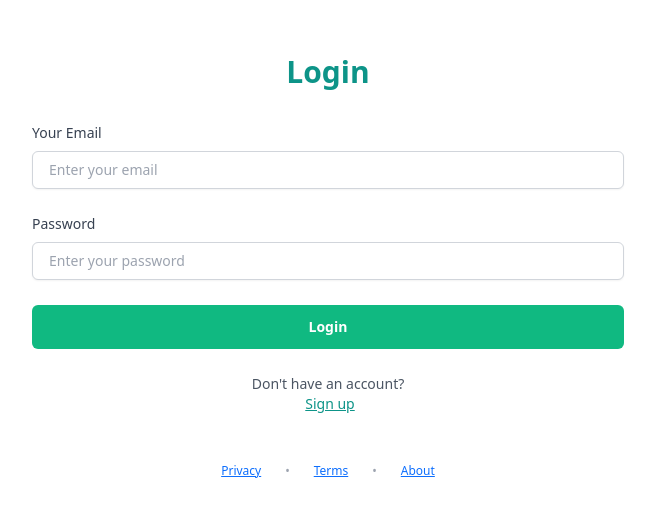
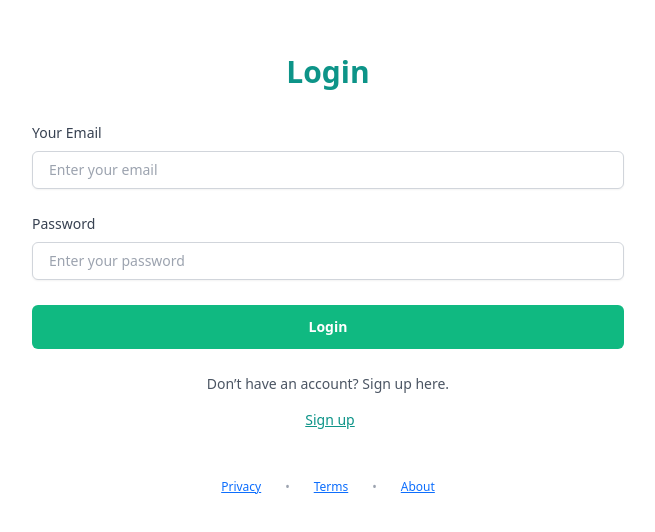
Before and after one commit to sajid2013/Human-Resource-Management, a Next.js app: page /login in a window 1280 px wide. Shown: the part 114-646 px from the top of the page, without its empty margins (312-967 px from the left). Built offline with nearby package versions, Linux system fonts and the light colour scheme.

Commit message:
fixed dont have account text

```diff
--- a/src/app/login/page.jsx
+++ b/src/app/login/page.jsx
@@ -80,7 +80,7 @@ export default function LoginPage() {
             {loading ? <DotLoader /> : "Login"}
           </button>
           <div className="text-center text-sm text-gray-600">
-            <div>Don't have an account?</div>
+            <p>Don&rsquo;t have an account? Sign up here.</p>
             <a href="../signup" className="login">
               Sign up
             </a>
```
